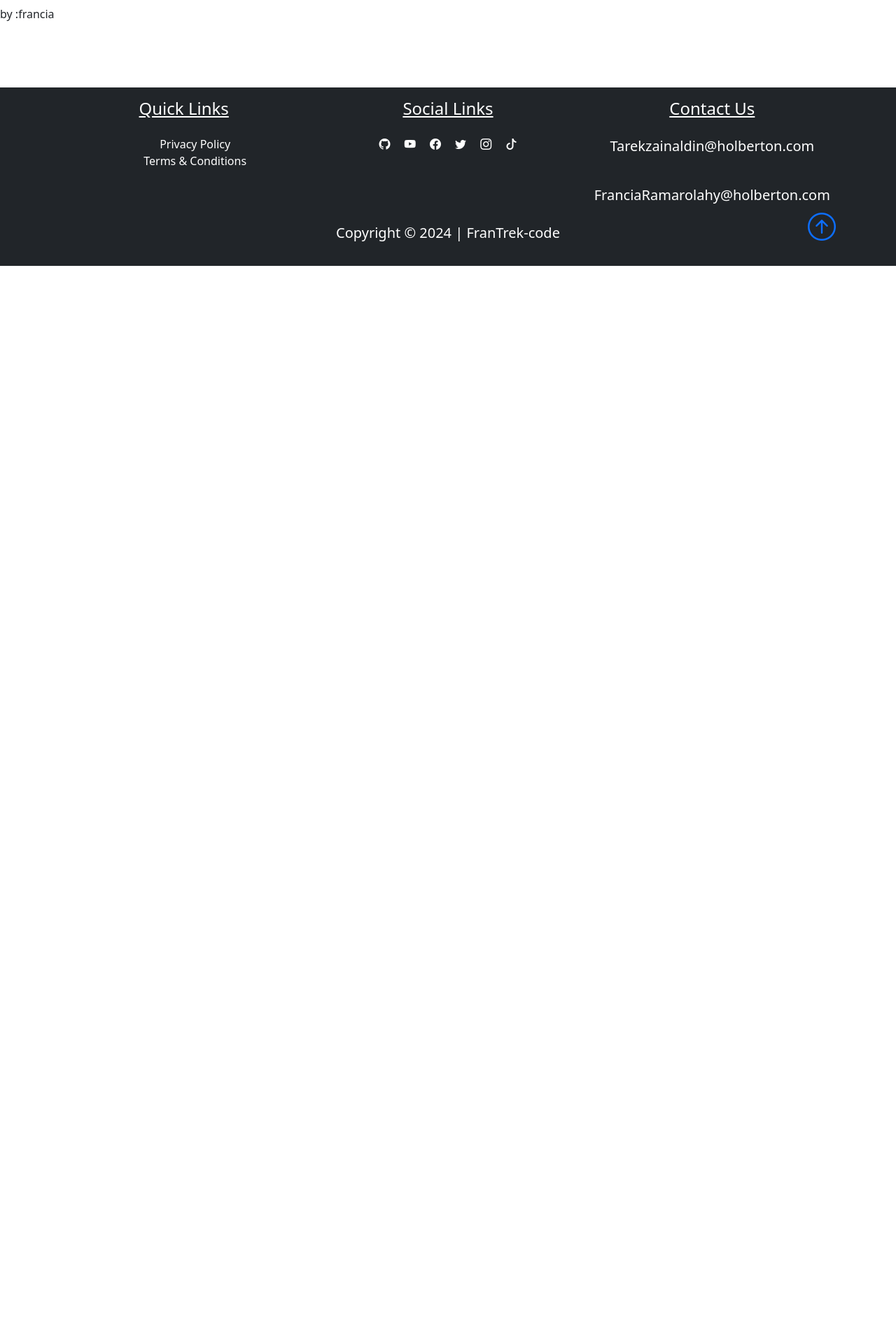
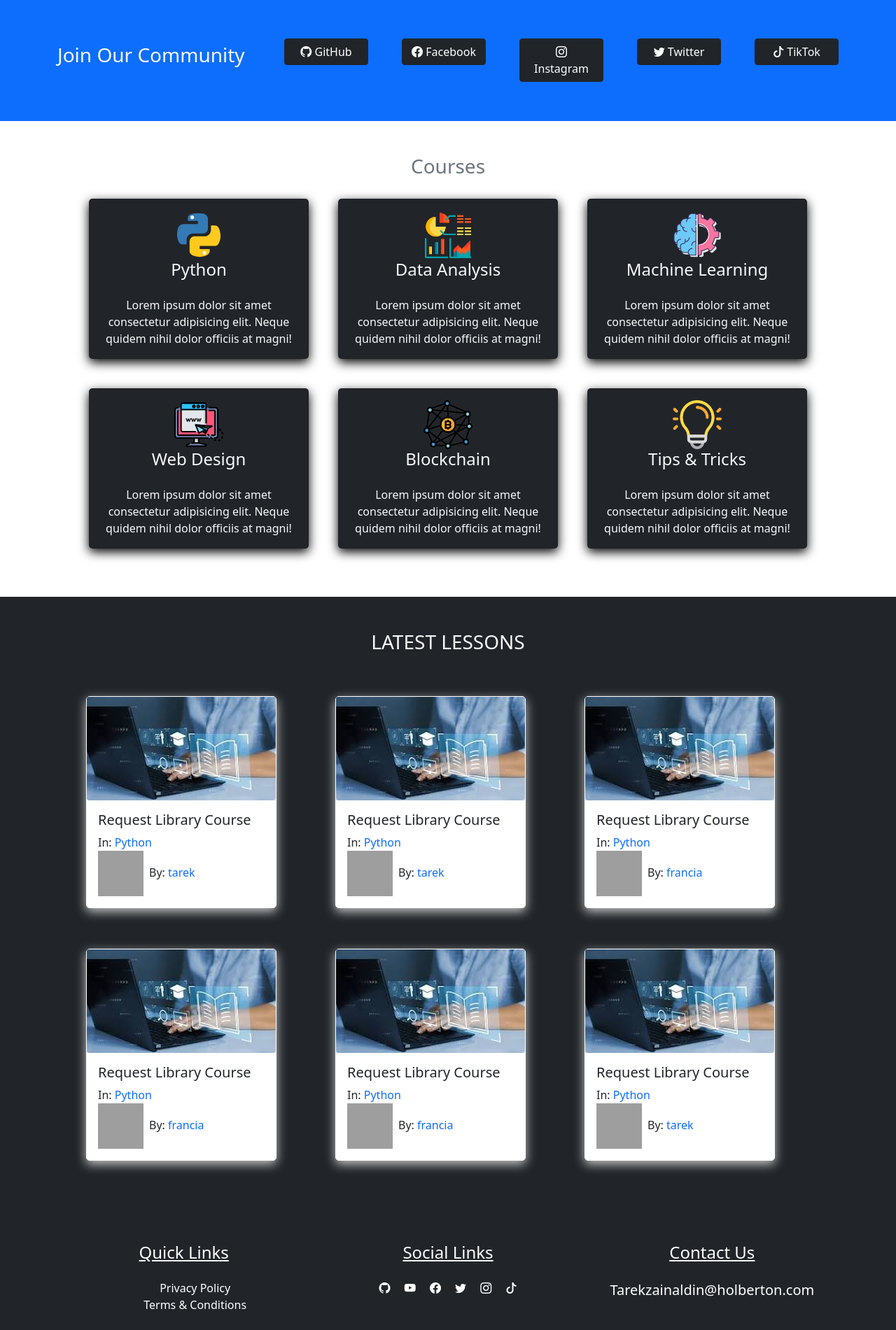
Before and after one commit to TarekzainAldin/FranTrek-Code, a Flask app: page / in a window 1280 px wide. Shown: the part 420-2321 px from the top of the page at 70% size. Before the commit the page ends 800 px from the top, so only its background shows below. Run offline with Flask 3, Linux system fonts and the light colour scheme; grey boxes are pictures that could not be loaded.

Commit message:
disign the home page and make and bring the json file for the courses and the lesone

```diff
--- a/app.py
+++ b/app.py
@@ -2,36 +2,85 @@ from flask import Flask, render_template, url_for
 
 app = Flask(__name__)
 
-lessons=[{
-
-        'title':'request Libray course',
-        'course':'python',
-        'authour':'tarek'
-
+lessons = [{
+    'title': 'Request Library Course',
+    'course': 'Python',
+    'author': 'tarek',
+    'thumbnail': 'thumbnail.jpg'
 },
-{
-
-        'title':'request html course',
-        'course':'Html',
-        'authour':'francia'
-
+{'title': 'Request Library Course',
+    'course': 'Python',
+    'author': 'tarek',
+    'thumbnail': 'thumbnail.jpg'
 },
-
-{
-
-        'title':'request datatime course',
-        'course':'python',
-        'authour':'francia  '
-
+{'title': 'Request Library Course',
+    'course': 'Python',
+    'author': 'francia',
+    'thumbnail': 'thumbnail.jpg'
+},
+{'title': 'Request Library Course',
+    'course': 'Python',
+    'author': 'francia',
+    'thumbnail': 'thumbnail.jpg'
+},
+{'title': 'Request Library Course',
+    'course': 'Python',
+    'author': 'francia',
+    'thumbnail': 'thumbnail.jpg'
+},
+{'title': 'Request Library Course',
+    'course': 'Python',
+    'author': 'tarek',
+    'thumbnail': 'thumbnail.jpg'
 },
 ]
 
-@app.route('/')
-@app.route('/home')
+courses = [
+{
+        'name': 'Python',
+        'icon': 'python.svg',
+        'description': 'Lorem ipsum dolor sit amet consectetur adipisicing elit. Neque quidem nihil dolor officiis at magni!'
+    },
+
+    {
+        'name': 'Data Analysis',
+        'icon': 'analysis.png',
+        'description': 'Lorem ipsum dolor sit amet consectetur adipisicing elit. Neque quidem nihil dolor officiis at magni!'
+    },
+
+    {
+        'name': 'Machine Learning',
+        'icon': 'machine-learning.png',
+        'description': 'Lorem ipsum dolor sit amet consectetur adipisicing elit. Neque quidem nihil dolor officiis at magni!'
+    },
+
+        {
+        'name': 'Web Design',
+        'icon': 'web.png',
+        'description': 'Lorem ipsum dolor sit amet consectetur adipisicing elit. Neque quidem nihil dolor officiis at magni!'
+    },
+
+        {
+        'name': 'Blockchain',
+        'icon': 'blockchain.png',
+        'description': 'Lorem ipsum dolor sit amet consectetur adipisicing elit. Neque quidem nihil dolor officiis at magni!'
+    },
+
+        {
+        'name': 'Tips & Tricks',
+        'icon': 'idea.png',
+        'description': 'Lorem ipsum dolor sit amet consectetur adipisicing elit. Neque quidem nihil dolor officiis at magni!'
+    },
+
+]
+@app.route("/")
+@app.route("/home")
 def home():
-    return render_template('home.html', lessons=lessons)
-@app.route('/about')
+    return render_template('home.html', lessons=lessons, courses=courses)
+
+@app.route("/about")
 def about():
-    return render_template('about.html', title = "About")
-if __name__ == '__main__':
+    return render_template('about.html', title="About")
+
+if __name__=="__main__":
     app.run(debug=True)
--- a/templates/home.html
+++ b/templates/home.html
@@ -1,12 +1,135 @@
+{% extends "layout.html"%}
+{% block content%}
+<section class="bg-dark text-light p-5 p-lg-0 pt-lg-5 text-center text-sm-start">
+    <div class="container">
+        <div class="d-sm-flex align-items-center justify-content-between">
+            <div>
+                <h1 class="mb-10"> Learn <span class="text-warning"> To Code</span></h1>
+                <p class="lead my-4">
+                    We focus on teaching programming in an intuitive and easy to follow way. All you need is
+                    dedication!
+                </p>
+                <a class="btn btn-danger btn-lg border"
+                    href="https://www.youtube.com/@HolbertonFrance/featured" target="_blank">
+                    <i class="bi bi-youtube m-3"></i>Subscribe
+                </a>
 
-{% extends "layout.html" %}
+            </div>
+            <img class="img-fluid w-50 d-none d-sm-block" src="{{url_for('static', filename='showcase.svg')}}" alt="">
+        </div>
+    </div>
+</section>
+<!-- Social Media -->
+<section class="bg-primary text-light p-5">
+    <div class="container">
+        <div class="d-md-flex justify-content-between align-items-center">
+            <h3 class="mb-3 text-center">Join Our Community</h3>
+            <nav class="navbar navbar-expand-lg navbar-dark">
+                <button class="navbar-toggler border" type="button" data-bs-toggle="collapse"
+                    data-bs-target="#socialbtn">
+                    <span class="navbar-toggler-icon"></span>
+                </button>
+                <div class="collapse navbar-collapse" id="socialbtn">
+                    <ul class="navbar-nav">
+                        <li class="nav-item">
+                            <a class="btn btn-dark ms-5 button_width" href="#"
+                                target="_blank">
+                                <i class="bi-github" role="img"></i>
+                                GitHub
+                            </a>
+                        </li>
+                        <li>
+                            <a class="btn btn-dark ms-5 button_width" href="#"
+                                target="_blank">
+                                <i class="bi bi-facebook "></i>
+                                Facebook
+                            </a>
+                        </li>
+                        <li class="nav-item">
+                            <a type="button" class="btn btn-dark ms-5 button_width"
+                                href="#" target="_blank">
+                                <i class="bi bi-instagram"></i>
+                                Instagram
+                            </a>
 
-{%block content %}
+                        </li>
+                        <li class="nav-item">
+                            <a class="btn btn-dark ms-5 button_width" href="#"
+                                target="_blank">
+                                <i class="bi bi-twitter"></i>
+                                Twitter
+                            </a>
 
-    {% for lesson in lessons %}
-    <h1>{{lesson.title}}</h1>
-    <p>in:{{lesson.course}}</p>
-    <p> by :{{lesson.authour}}</p>
-    {% endfor %}
+                        </li>
+                        <li class="nav-item">
+                            <a class="btn btn-dark ms-5 button_width" href="#"
+                                target="_blank">
+                                <i class="bi bi-tiktok"></i>
+                                TikTok
+                            </a>
+                        </li>
+                    </ul>
+                </div>
+            </nav>
+        </div>
 
-{% endblock content %}
+    </div>
+    </div>
+</section>
+<!-- Courses -->
+<section class="bg-ligh">
+    <div class="container p-5">
+        <h3 class="text-center text-secondary" id='learn'>Courses</h3>
+        <div class="row">
+            {% for course in courses %}
+            <div class="col-sm-12 col-md-6 col-lg-4 p-3 d-flex align-items-stretch">
+                <a href="#course_name" class="text-decoration-none">
+                    <div class="card bg-dark text-light">
+                        <div class="card-body text-center">
+                            <img src="{{url_for('static', filename=course.icon)}}" alt="" class="card-img w-25">
+                            <h4 class="card-title mb-4">
+                                {{course.name}}
+                            </h4>
+                            <p class="card-text">{{course.description}}</p>
+                        </div>
+                    </div>
+                </a>
+            </div>
+            {% endfor %}
+        </div>
+    </div>
+</section>
+<!-- Lessons -->
+<section class="bg-dark">
+    <div class="container p-5">
+        <div class="row mb-5 ">
+            <div class="col">
+                <h3 class="text-uppercase text-center text-light">latest lessons</h3>
+            </div>
+        </div>
+        <div class="row">
+            {% for lesson in lessons %}
+            <div class="col-sm-12 col-md-6 col-lg-4 pb-5 d-flex align-items-stretch">
+                <div class="card lesson">
+                    <img src="{{url_for('static', filename=lesson.thumbnail)}}" class="card-img">
+                    <div class="card-body d-flex flex-column">
+                        <h5 class="card-title">
+                            <a class="text-decoration-none text-dark" href="#">{{lesson.title}}</a>
+                        </h5>
+                        <p class="card-text mb-0">In:
+                            <a class="text-decoration-none" href="#">{{lesson.course}}</a>
+                        </p>
+                        <span><img class="article-img" src="{{url_for('static', filename='default.jpg')}}" alt="">By: <a
+                                href="#" class="link">{{lesson.author}}</a></span>
+
+                    </div>
+                </div>
+            </div>
+            {% endfor %}
+
+        </div>
+    </div>
+</section>
+
+
+{% endblock content%}
```
Also changed, not shown: static/Showcase.svg (added), static/analysis.png (added), static/blockchain.png (added), static/default.png (added), static/idea.png (added), static/machine-learning.png (added), static/main.css (renamed from templates/static/main.css), static/python.svg (added), static/thumbnail.jpg (added), static/web.png (added), templates/test.html (added).
